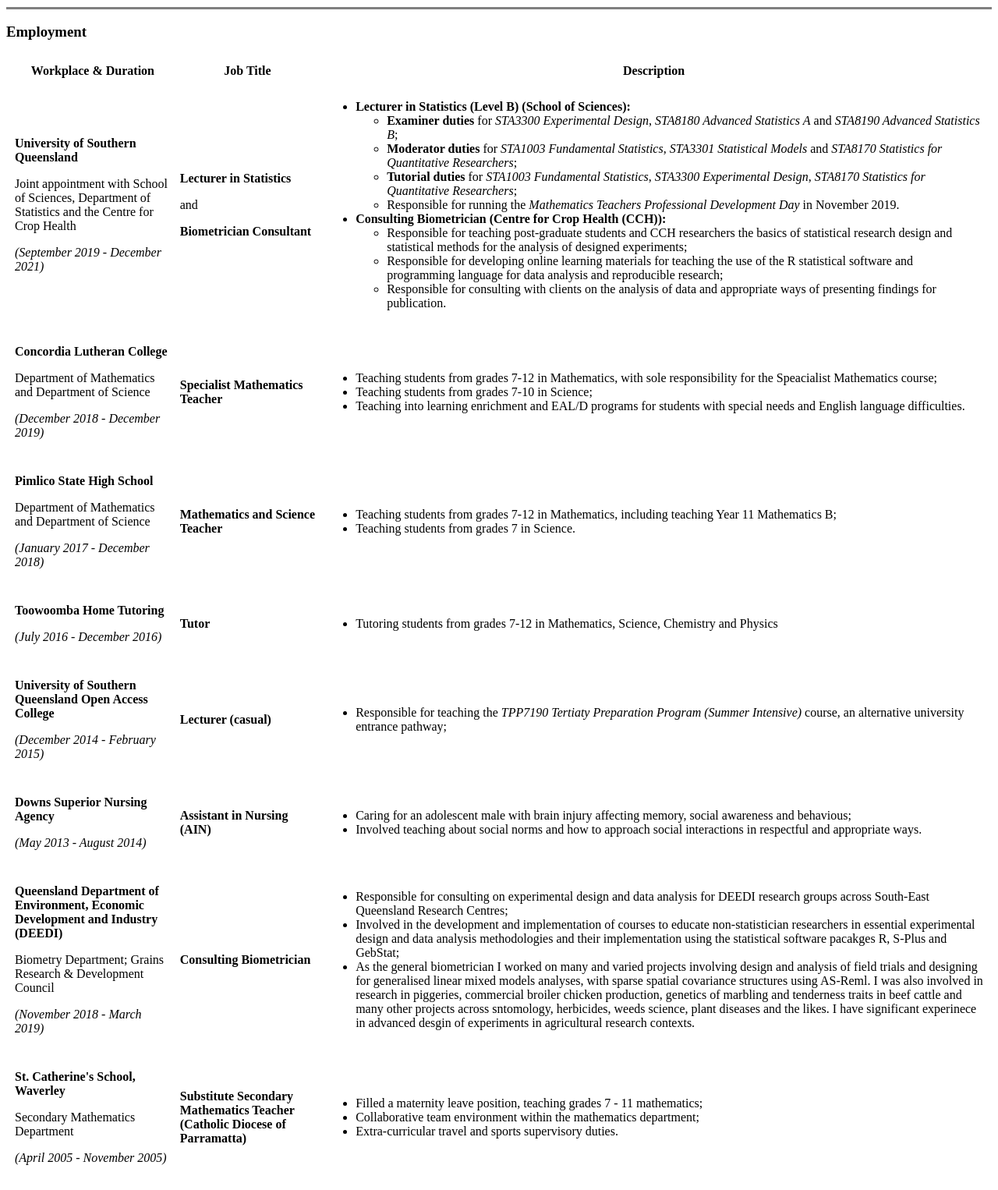
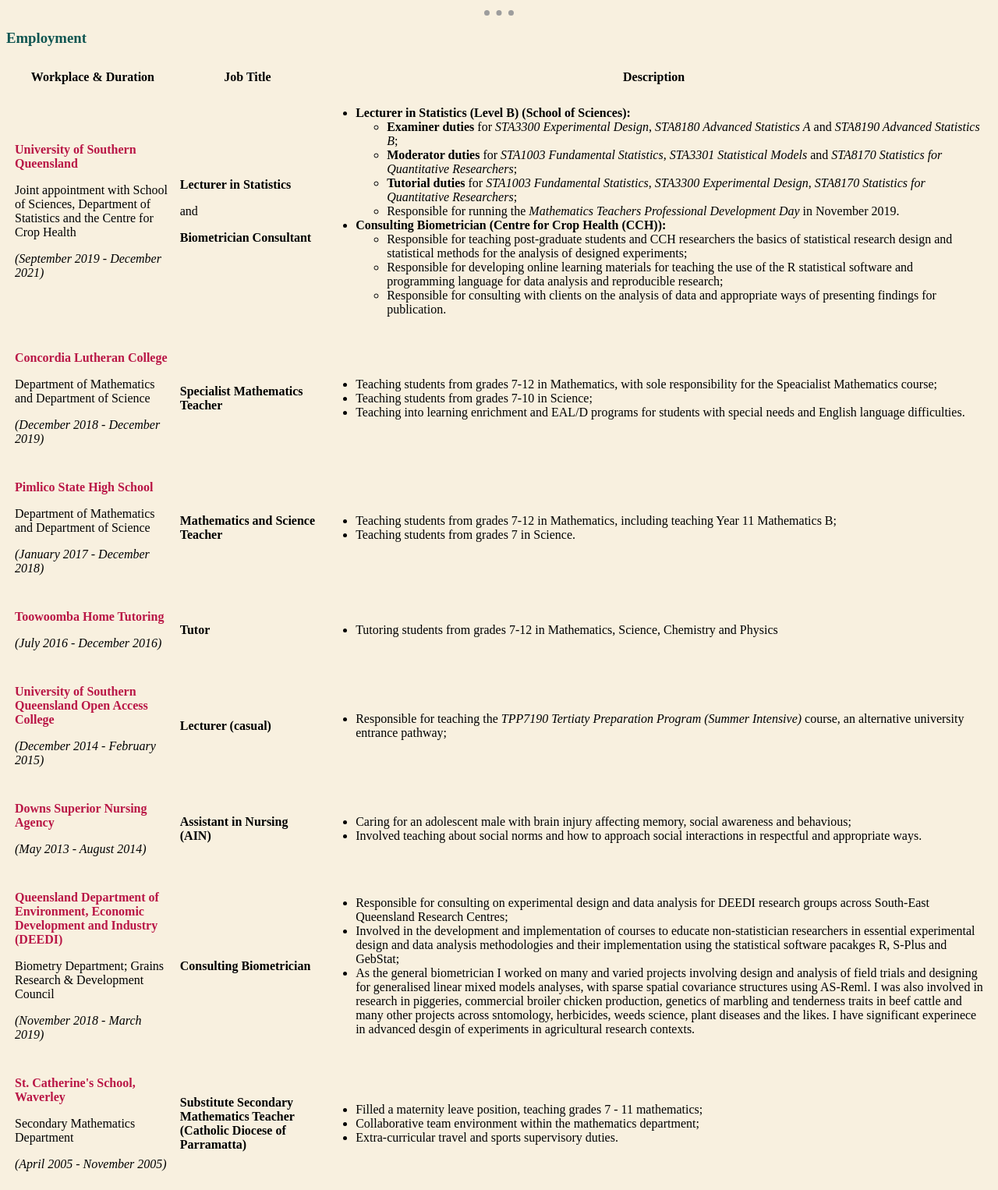
Before and after one commit to danBurrell/cv, a plain HTML site: page index.html in a window 1280 px wide. Shown: the part 713-2239 px from the top of the page at 78% size. Drawn offline with Linux system fonts and the light colour scheme.

Commit message:
Add updated files with external css

```diff
--- /dev/null
+++ b/css/styles.css
@@ -0,0 +1,30 @@
+/*****************TAG SELECTORS*****************/
+body {
+    background-color: #F8F0DF;
+}
+
+hr {
+    border-style: none;
+    border-top-style: dotted;
+    border-top-color: #9D9D9D;
+    border-top-width: 7px;
+    width: 3%;
+}
+
+h1 {
+  color: #B91646;
+}
+
+h3 {
+  color: #105652;
+}
+
+/***************CLASS SELECTORS**************/
+.workplace{
+  color: #B91646;
+}
+
+/***************ID SELECTORS**************/
+#heading {
+  color: red;
+}
--- a/index.html
+++ b/index.html
@@ -4,6 +4,8 @@
 <head>
   <meta charset="utf-8">
   <title>🙋 Dan Burrell's Personal Site</title>
+  <link rel="stylesheet" href="css/styles.css">
+
 </head>
 
 <body>
@@ -28,7 +30,7 @@
     web and software development arenas, including back-end web development
     with Django. I also dabble in Haskell.
   </p>
-  <hr size=3 noshade/>
+  <hr>
   <h3>Education</h3>
   <ul>
     <li><strong><a href="https://www.tccollege.qld.edu.au/" rel="noopener noreferrer" target="_blank">Toowoomba Christian College</a></strong></li>
@@ -58,7 +60,7 @@
       </tbody>
     </table>
   </ul>
-  <hr size=3 noshade/>
+  <hr>
   <h3>Employment</h3>
   <table cellspacing=10>
     <thead>
@@ -71,8 +73,8 @@
     <tbody>
       <tr>
         <td>
-          <p><strong>University of Southern Queensland</strong></p>
-          Joint appointment with School of Sciences, Department of Statistics and the Centre for Crop Health
+          <p class="workplace"><strong>University of Southern Queensland</strong></p>
+          <p>Joint appointment with School of Sciences, Department of Statistics and the Centre for Crop Health</p>
           <p><em>(September 2019 - December 2021)</em></p>
         </td>
         <td>
@@ -100,7 +102,7 @@
       </tr>
       <tr>
         <td>
-          <p><strong>Concordia Lutheran College</strong></p>
+          <p class="workplace"><strong>Concordia Lutheran College</strong></p>
           <p>Department of Mathematics and Department of Science</p>
           <p><em>(December 2018 - December 2019)</em></p>
         </td>
@@ -117,7 +119,7 @@
       </tr>
       <tr>
         <td>
-          <p><strong>Pimlico State High School</strong></p>
+          <p class="workplace"><strong>Pimlico State High School</strong></p>
           <p>Department of Mathematics and Department of Science</p>
           <p><em>(January 2017 - December 2018)</em></p>
         </td>
@@ -133,7 +135,7 @@
       </tr>
       <tr>
         <td>
-          <p><strong>Toowoomba Home Tutoring</strong></p>
+          <p class="workplace"><strong>Toowoomba Home Tutoring</strong></p>
           <p><em>(July 2016 - December 2016)</em></p>
         </td>
         <td>
@@ -147,7 +149,7 @@
       </tr>
       <tr>
         <td>
-          <p><strong>University of Southern Queensland Open Access College</strong></p>
+          <p class="workplace"><strong>University of Southern Queensland Open Access College</strong></p>
           <p><em>(December 2014 - February 2015)</em></p>
         </td>
         <td>
@@ -161,7 +163,7 @@
       </tr>
       <tr>
         <td>
-          <p><strong>Downs Superior Nursing Agency</strong></p>
+          <p class="workplace"><strong>Downs Superior Nursing Agency</strong></p>
           <p><em>(May 2013 - August 2014)</em></p>
         </td>
         <td>
@@ -176,7 +178,7 @@
       </tr>
       <tr>
         <td>
-          <p><strong>Queensland Department of Environment, Economic Development and Industry (DEEDI)</strong></p>
+          <p class="workplace"><strong>Queensland Department of Environment, Economic Development and Industry (DEEDI)</strong></p>
           <p>Biometry Department; Grains Research & Development Council</p>
           <p><em>(November 2018 - March 2019)</em></p>
         </td>
@@ -196,7 +198,7 @@
       </tr>
       <tr>
         <td>
-          <p><strong>St. Catherine's School, Waverley</strong></p>
+          <p class="workplace"><strong>St. Catherine's School, Waverley</strong></p>
           <p>Secondary Mathematics Department</p>
           <p><em>(April 2005 - November 2005)</em></p>
         </td>
@@ -213,7 +215,7 @@
       </tr>
       <tr>
         <td>
-          <p><strong>Nagle College, Blacktown</strong></p>
+          <p class="workplace"><strong>Nagle College, Blacktown</strong></p>
           <p>Mathematics Department</p>
           <p><em>(October 2004 - March 2005)</em></p>
         </td>
@@ -229,7 +231,7 @@
       </tr>
       <tr>
         <td>
-          <p><strong>University of Southern Queensland</strong></p>
+          <p class="workplace"><strong>University of Southern Queensland</strong></p>
           <p>Faculty of Science, Department of Mathematics and Computing</p>
           <p><em>(February 2003 - February 2004)</em></p>
         </td>
@@ -246,7 +248,7 @@
       </tr>
       <tr>
         <td>
-          <p><strong>Queensland Department of Primary Industries</strong></p>
+          <p class="workplace"><strong>Queensland Department of Primary Industries</strong></p>
           <p>Queensland Centre for Climate Applications</p>
           <p><em>(December 2002 - March 2003)</em></p>
         </td>
@@ -265,7 +267,7 @@
       </tr>
     </tbody>
   </table>
-  <hr size=3 noshade/>
+  <hr>
   <h3>Skills</h3>
   <table border=1>
     <tbody>
```
Also changed, not shown: contactMe.html (+2 -1 lines), hobbies.html (+2 -1 lines).
